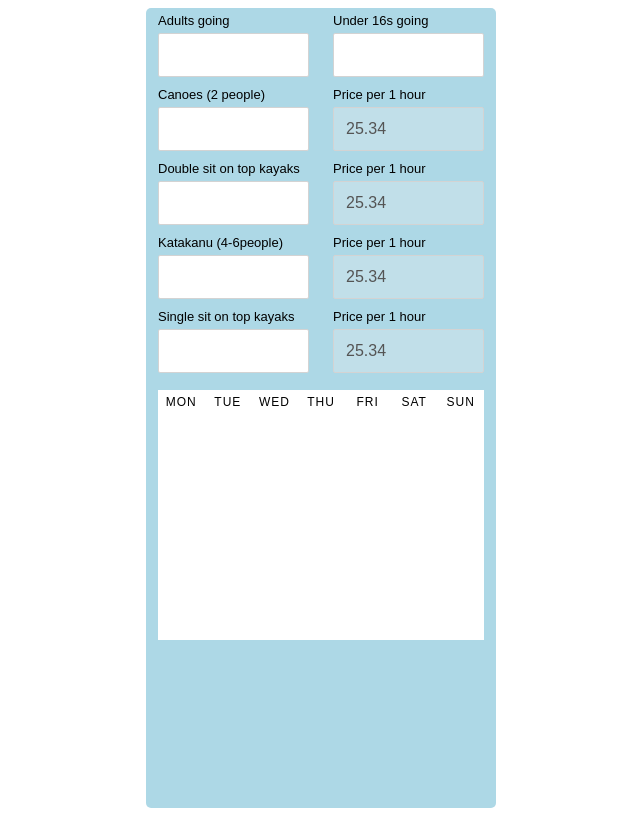
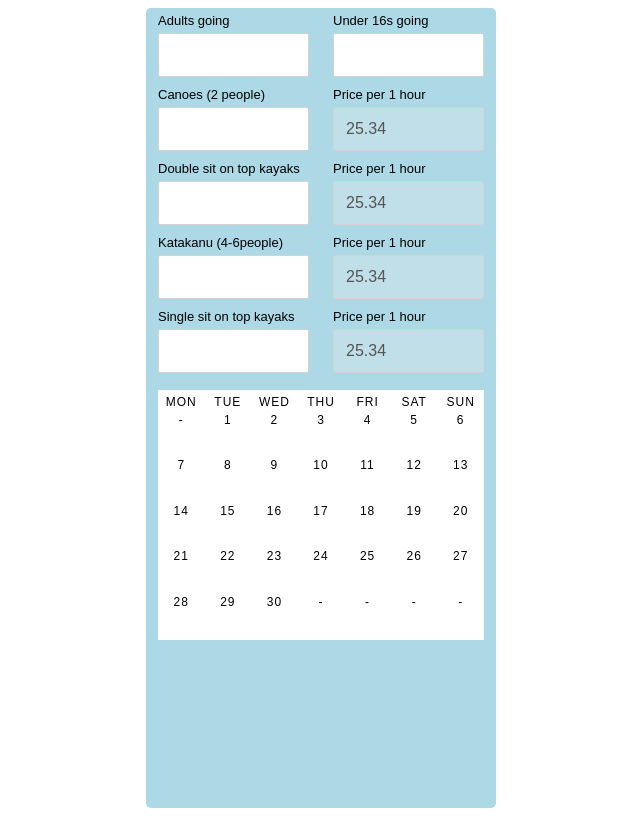
Before and after one commit to Javier-Machin/rental-checkout, a React app: page / in a window 1280 px wide. Shown: the whole page, without its empty margins (319-959 px from the left). Built offline with nearby package versions, Linux system fonts and the light colour scheme.

Commit message:
feat: add initial calendar body implementation

```diff
--- a/src/components/RentalCheckout.js
+++ b/src/components/RentalCheckout.js
@@ -13,7 +13,7 @@ class RentalCheckout extends PureComponent {
             <NumericField
               min="1"
               max="10"
-              name="teens"
+              name="kids"
               label="Under 16s going"
             />
             <NumericField
--- a/src/components/calendar/index.js
+++ b/src/components/calendar/index.js
@@ -1,12 +1,50 @@
 import React, { PureComponent } from 'react';
 import '../../css/Calendar.scss';
 import Header from './Header';
+class Calendar extends PureComponent {
+  constructor(props) {
+    super(props);
+    this.state = { selectedDate: new Date() };
+  }
 
-class Calendar extends PureComponent {
+  renderCalendarBody() {
+    const { selectedDate: date } = this.state;
+    const cells = [];
+
+    const month = date.getMonth();
+    const year = date.getFullYear();
+    const firstDayOfMonth = new Date(year, month, 1);
+
+    const tempDate = firstDayOfMonth;
+
+    for (let row = 0; row < 5; row += 1) {
+      for (let weekDay = 1; weekDay < 8; weekDay += 1) {
+        const beforeFirstDay = row === 0 && weekDay < firstDayOfMonth.getDay();
+        const pastLastDay = tempDate.getMonth() > month;
+
+        if (beforeFirstDay || pastLastDay) {
+          cells.push(<span key={`${row}${weekDay}`}>-</span>);
+        } else {
+          const tempDateValue = tempDate.getDate();
+          cells.push(<span key={`${row}${weekDay}`}>{tempDateValue}</span>);
+          tempDate.setDate(tempDateValue + 1);
+        }
+      }
+    }
+
+    return cells;
+  }
+
   render() {
+    const { selectedDate } = this.state;
+    const currentMonthName = selectedDate.toLocaleString('default', {
+      month: 'long',
+    });
+
     return (
       <div className="calendar">
         <Header />
+        <>{this.renderCalendarBody()}</>
       </div>
     );
   }
```
